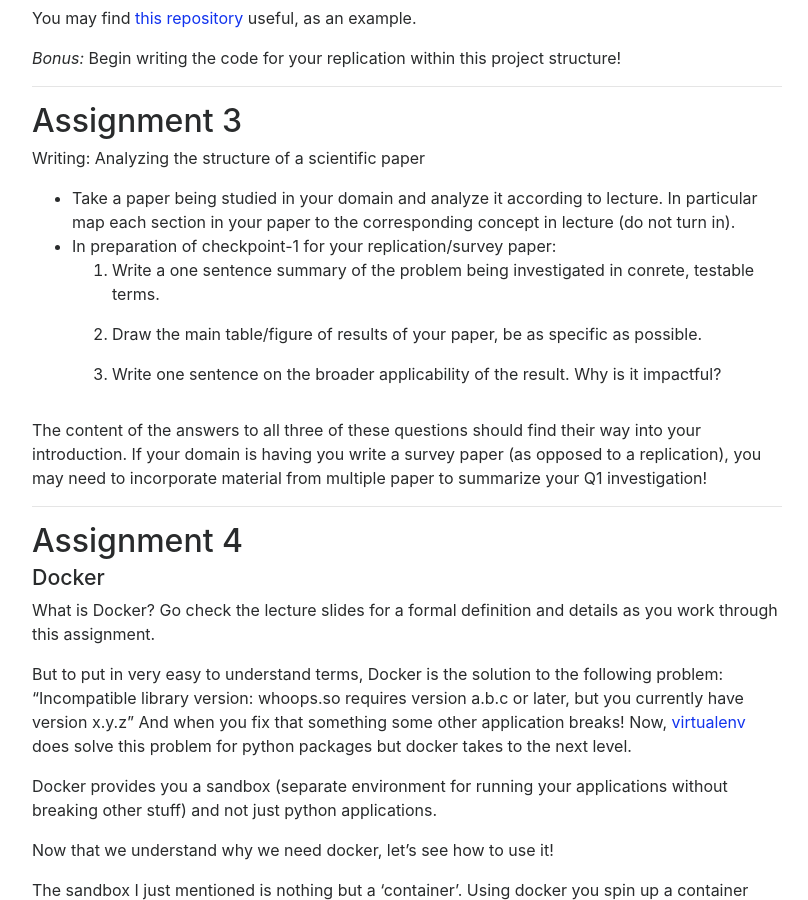
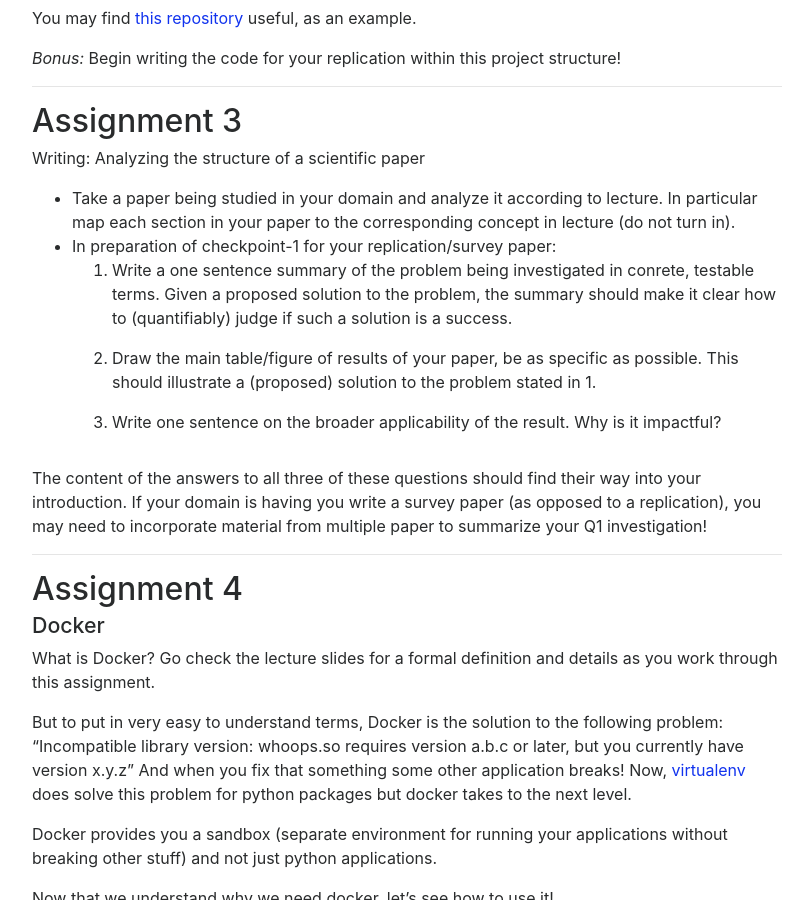
Before and after one commit to DSC-Capstone/dsc-capstone.github.io, a Jekyll site: the page built from assignments/quarter-1-methodology.md, in a window 1280 px wide and 900 px high, scrolled down 2090 px. Shown: the whole window, without its empty margins (233-1041 px from the left). Built offline with Jekyll 4.4.1, drawn with Linux system fonts in a browser that asks for light colours; nearby versions of some CDN libraries.

Commit message:
reworded methodology 3

```diff
--- a/assignments/quarter-1-methodology.md
+++ b/assignments/quarter-1-methodology.md
@@ -95,9 +95,12 @@ Writing: Analyzing the structure of a scientific paper
   corresponding concept in lecture (do not turn in).
 * In preparation of checkpoint-1 for your replication/survey paper:
   1. Write a one sentence summary of the problem being investigated
-     in conrete, testable terms.
+     in conrete, testable terms. Given a proposed solution to the
+     problem, the summary should make it clear how to (quantifiably)
+     judge if such a solution is a success.
   2. Draw the main table/figure of results of your paper, be as specific as
-     possible.
+     possible. This should illustrate a (proposed) solution to the
+     problem stated in 1.
   3. Write one sentence on the broader applicability of the
      result. Why is it impactful?
 
```
